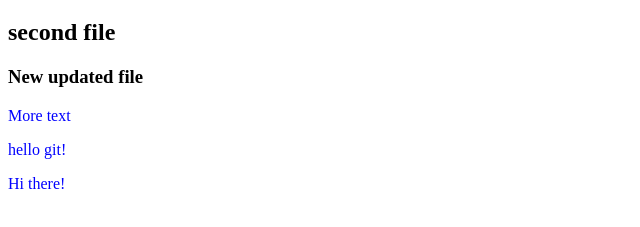
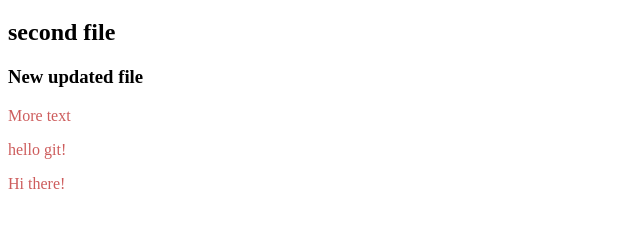
Before and after one commit to shova29/my-second-repo, a plain HTML site: page index.html in a window 1280 px wide. Shown: the part 61-288 px from the top of the page, without its empty margins (0-640 px from the left). Drawn offline with Linux system fonts and the light colour scheme.

Commit message:
color changed

```diff
--- a/style.css
+++ b/style.css
@@ -1,3 +1,3 @@
 p{
-    color: blue;
+    color: indianred;
 }
```
